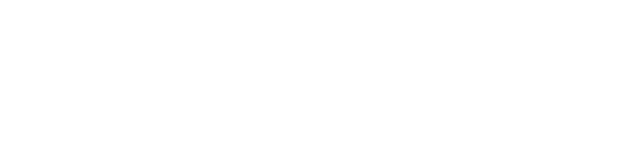
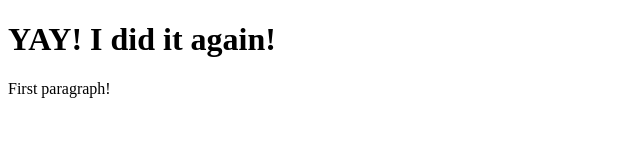
Before and after one commit to GarciaJ10/uxboorcamp2019, a plain HTML site: page index.html in a window 1280 px wide. Shown: the whole page, without its empty margins (0-640 px from the left). Drawn offline with Linux system fonts and the light colour scheme.

Commit message:
Update index.html
Finished the page

```diff
--- a/index.html
+++ b/index.html
@@ -1,4 +1,10 @@
 <!DOCTYPE html>
 <html>
-    <head></head>
+    <head>
+        <title></title>
+    </head>
+    <body>
+        <h1>YAY! I did it again!</h1>
+        <p>First paragraph!</p>
+    </body>
 </html>
```
